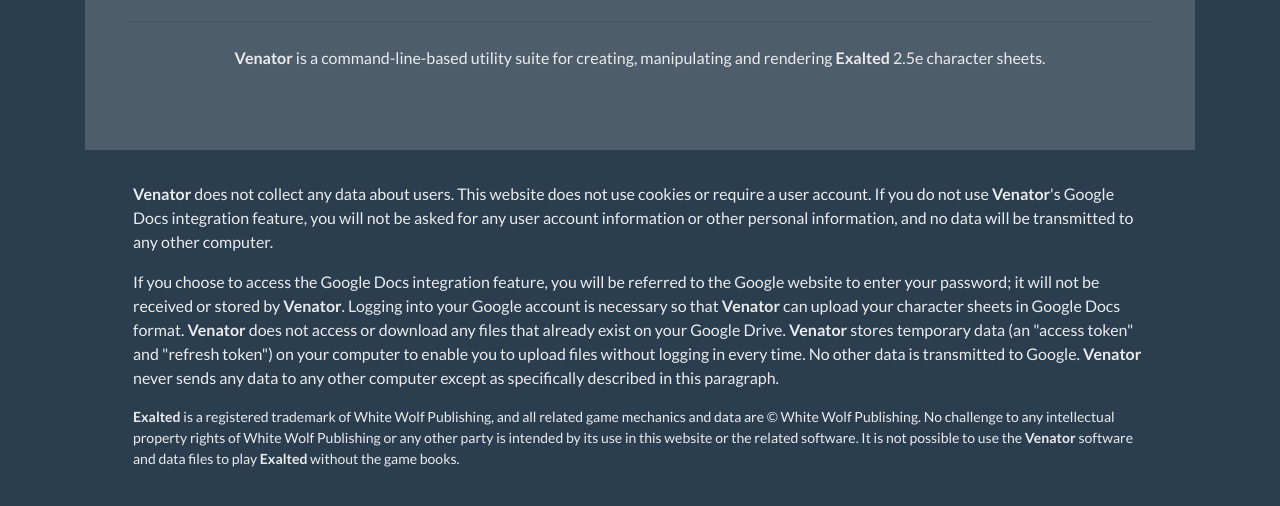
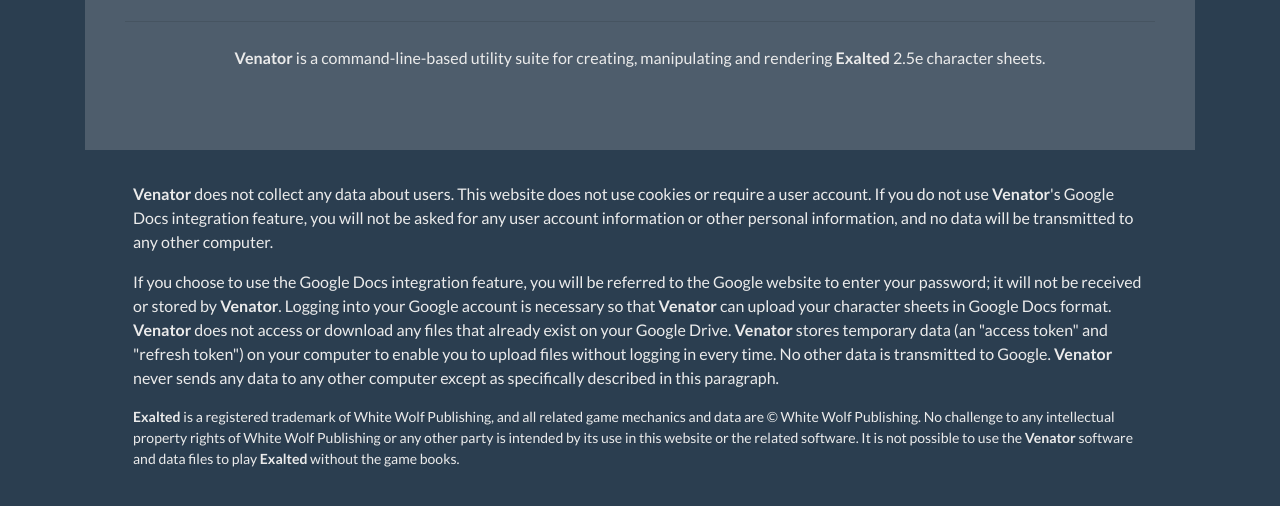
Before and after one commit to sethb0/ven2, a website: page web/privacy.html in a window 1280 px wide. Shown: the part 260-766 px from the top of the page. Drawn offline with nearby package versions, Linux system fonts and the light colour scheme.

Commit message:
slight typo/wording changes to privacy policy

```diff
--- a/web/privacy.html
+++ b/web/privacy.html
@@ -25,7 +25,7 @@
           cookies or require a user account. If you do not use <b>Venator</b>'s Google Docs
           integration feature, you will not be asked for any user account information or other
           personal information, and no data will be transmitted to any other computer.</p>
-        <p>If you choose to access the Google Docs integration feature, you will be referred to
+        <p>If you choose to use the Google Docs integration feature, you will be referred to
           the Google website to enter your password; it will not be received or stored by
           <b>Venator</b>. Logging into your Google account is necessary so that <b>Venator</b>
           can upload your character sheets in Google Docs format. <b>Venator</b> does not
```
